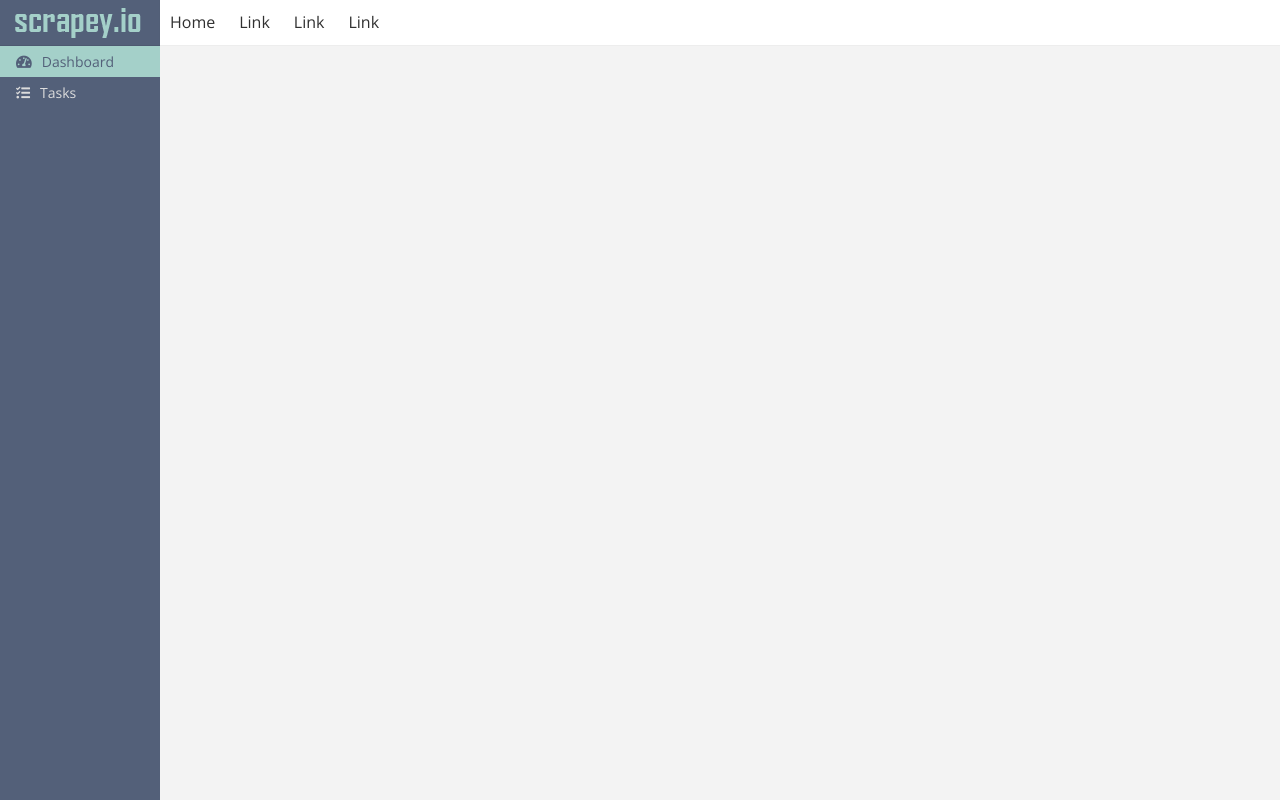
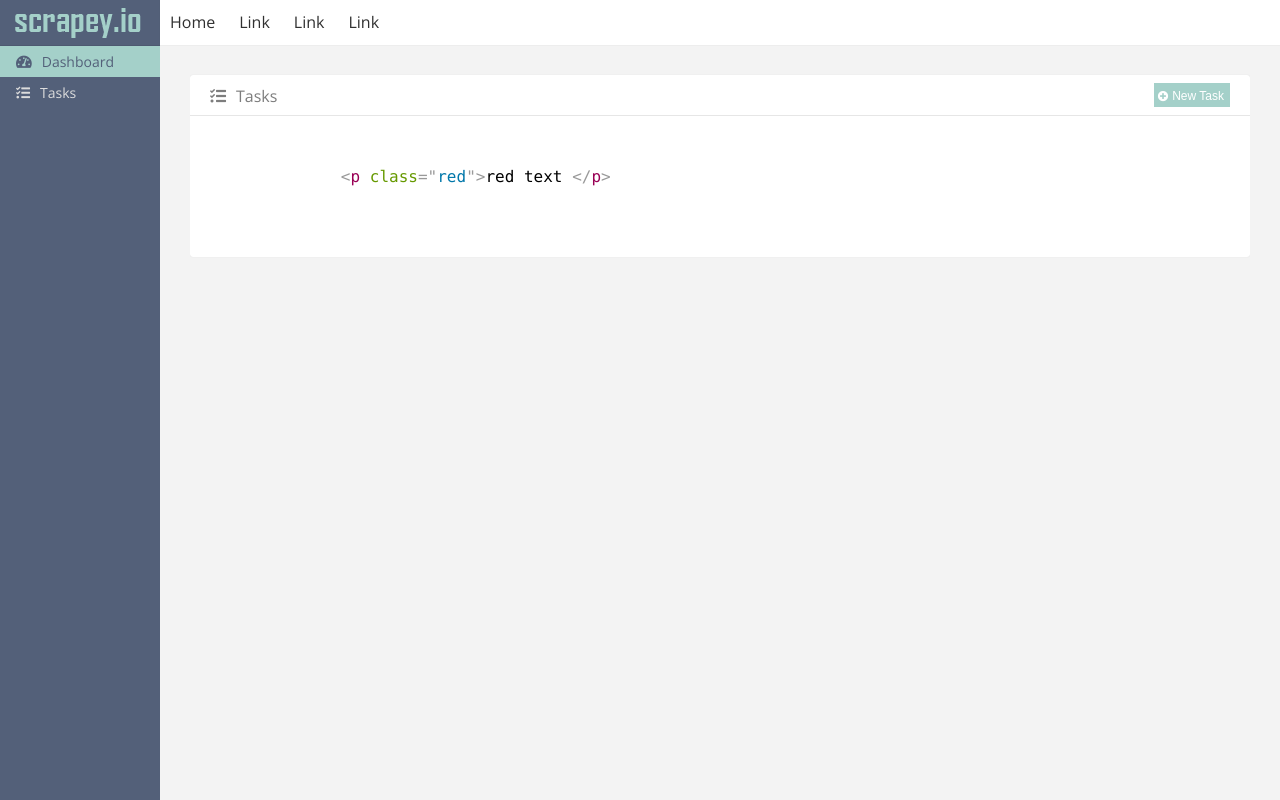
Before and after one commit to ZacharyMcGee/scrapey, a PHP site: page / in a window 1280 px wide. Run offline with PHP 8.4, Linux system fonts and the light colour scheme; some libraries are stand-ins or nearby versions.

Commit message:
Add PrismJS Library for Syntax Highlighting

```diff
--- /dev/null
+++ b/css/library/prism.css
@@ -0,0 +1,140 @@
+/* PrismJS 1.15.0
+https://prismjs.com/download.html#themes=prism&languages=markup */
+/**
+ * prism.js default theme for JavaScript, CSS and HTML
+ * Based on dabblet (http://dabblet.com)
+ * @author Lea Verou
+ */
+
+code[class*="language-"],
+pre[class*="language-"] {
+	color: black;
+	background: none;
+	text-shadow: 0 1px white;
+	font-family: Consolas, Monaco, 'Andale Mono', 'Ubuntu Mono', monospace;
+	text-align: left;
+	white-space: pre;
+	word-spacing: normal;
+	word-break: normal;
+	word-wrap: normal;
+	line-height: 1.5;
+
+	-moz-tab-size: 4;
+	-o-tab-size: 4;
+	tab-size: 4;
+
+	-webkit-hyphens: none;
+	-moz-hyphens: none;
+	-ms-hyphens: none;
+	hyphens: none;
+}
+
+pre[class*="language-"]::-moz-selection, pre[class*="language-"] ::-moz-selection,
+code[class*="language-"]::-moz-selection, code[class*="language-"] ::-moz-selection {
+	text-shadow: none;
+	background: #FFF;
+}
+
+pre[class*="language-"]::selection, pre[class*="language-"] ::selection,
+code[class*="language-"]::selection, code[class*="language-"] ::selection {
+	text-shadow: none;
+	background: #FFF;
+}
+
+@media print {
+	code[class*="language-"],
+	pre[class*="language-"] {
+		text-shadow: none;
+	}
+}
+
+/* Code blocks */
+pre[class*="language-"] {
+	padding: 1em;
+	margin: .5em 0;
+	overflow: auto;
+}
+
+:not(pre) > code[class*="language-"],
+pre[class*="language-"] {
+	background: #FFF;
+}
+
+/* Inline code */
+:not(pre) > code[class*="language-"] {
+	padding: .1em;
+	border-radius: .3em;
+	white-space: normal;
+}
+
+.token.comment,
+.token.prolog,
+.token.doctype,
+.token.cdata {
+	color: slategray;
+}
+
+.token.punctuation {
+	color: #999;
+}
+
+.namespace {
+	opacity: .7;
+}
+
+.token.property,
+.token.tag,
+.token.boolean,
+.token.number,
+.token.constant,
+.token.symbol,
+.token.deleted {
+	color: #905;
+}
+
+.token.selector,
+.token.attr-name,
+.token.string,
+.token.char,
+.token.builtin,
+.token.inserted {
+	color: #690;
+}
+
+.token.operator,
+.token.entity,
+.token.url,
+.language-css .token.string,
+.style .token.string {
+	color: #9a6e3a;
+	background: hsla(0, 0%, 100%, .5);
+}
+
+.token.atrule,
+.token.attr-value,
+.token.keyword {
+	color: #07a;
+}
+
+.token.function,
+.token.class-name {
+	color: #DD4A68;
+}
+
+.token.regex,
+.token.important,
+.token.variable {
+	color: #e90;
+}
+
+.token.important,
+.token.bold {
+	font-weight: bold;
+}
+.token.italic {
+	font-style: italic;
+}
+
+.token.entity {
+	cursor: help;
+}
--- a/css/style.css
+++ b/css/style.css
@@ -70,6 +70,7 @@ body {
 .content {
   float: left;
   width: 100%;
+  padding-bottom: 40px;
 }
 
 .full-card {
@@ -318,6 +319,10 @@ height: 100%;
   padding: 5px;
 }
 
+.language-markup {
+  background-color: #ffffff;
+}
+
 .footer {
   margin-left: 160px;
 }
--- a/index.html
+++ b/index.html
@@ -7,6 +7,7 @@
   <meta name="description" content="Scrapey">
   <meta name="author" content="Scrapey">
   <link rel="stylesheet" href="css/style.css">
+  <link href="css/library/prism.css" rel="stylesheet" />
   <link rel="stylesheet" href="https://use.fontawesome.com/releases/v5.5.0/css/all.css" integrity="sha384-B4dIYHKNBt8Bc12p+WXckhzcICo0wtJAoU8YZTY5qE0Id1GSseTk6S+L3BlXeVIU" crossorigin="anonymous">
 </head>
 
@@ -37,6 +38,23 @@
 
   <div class="main" id="main">
     <div class="content" id="content">
+      <div class="full-card">
+        <div class="card-title">
+          <div class="card-title-text">
+            <i class="fas fa-tasks"></i><span class="parent-link">Tasks</span>
+          </div>
+          <div class="card-title-button">
+            <button id="newtask" class="small-button"><i class="fas fa-plus-circle fa-sm" style="padding-top:4px; padding-right:4px;"></i></i>New Task</button>
+          </div>
+        </div>
+
+        <div class="card-body">
+          <script src="prism.js"></script>
+          <pre><code class="language-markup">
+              &lt;p class="red">red text &lt;/p>
+          </code></pre>
+        </div>
+      </div>
 
     </div>
   </div>
@@ -53,5 +71,6 @@
   <script src="https://ajax.googleapis.com/ajax/libs/jquery/3.3.1/jquery.min.js"></script>
   <script src="js/load_page.js"></script>
   <script id="scrapey" src="js/scrapey.js"></script>
+  <script src="js/library/prism.js"></script>
   <script src="js/element-selector.js"></script>
 </html>
```
Also changed, not shown: js/library/prism.js (added).
